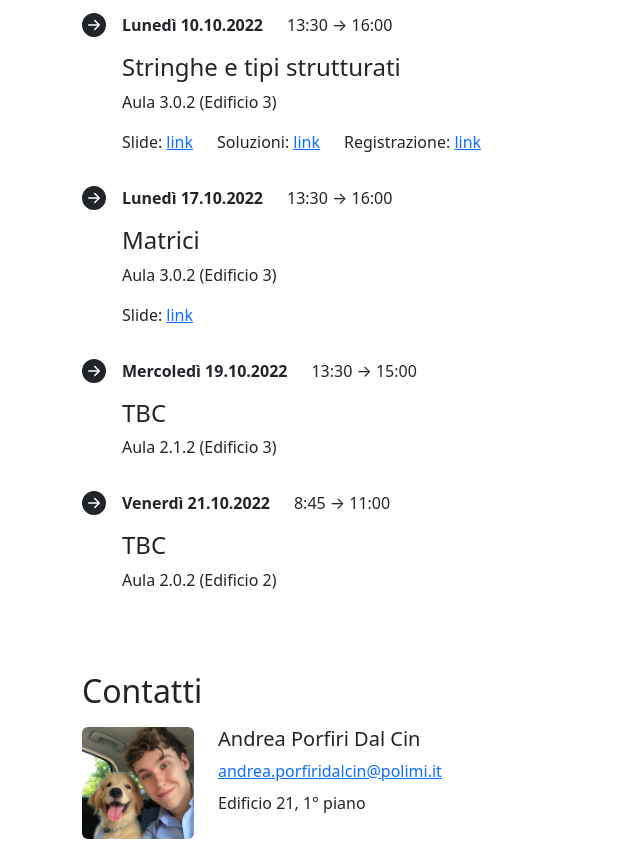
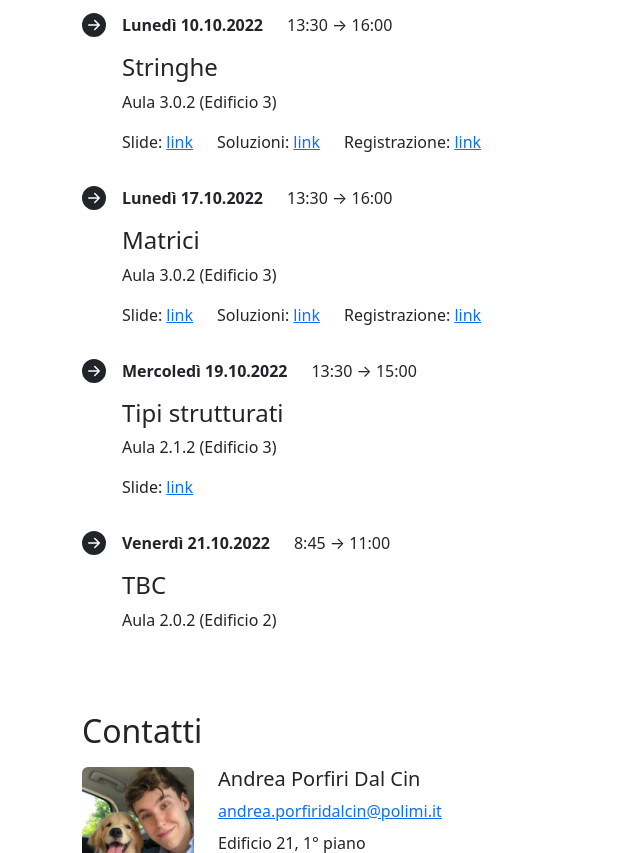
Before and after one commit to andreadalcin/andreadalcin.github.io, a plain HTML site: page informaticaA/esercitazione.html in a window 1280 px wide. Shown: the part 955-1808 px from the top of the page, without its empty margins (0-640 px from the left). Drawn offline with Linux system fonts and the light colour scheme.

Commit message:
materials 19102022

```diff
--- a/informaticaA/esercitazione.html
+++ b/informaticaA/esercitazione.html
@@ -144,7 +144,7 @@
                         <li class="d-flex align-items-start mb-3">
                             <div class="ms-2">
                                 <p><strong>Lunedì 10.10.2022</strong><span class="ms-4">13:30 &rarr; 16:00</span></p>
-                                <h4>Stringhe e tipi strutturati</h4>
+                                <h4>Stringhe</h4>
                                 <p>Aula 3.0.2 (Edificio 3)</p>
                                 <p class="mt-3">Slide: <a href="https://andreadalcin.github.io/informaticaA/materials/10102022_slides.pdf">link</a><span class="ms-4">Soluzioni: <a href="https://andreadalcin.github.io/informaticaA/materials/10102022_soluzioni.zip">link</a></span><span class="ms-4">Registrazione: <a href="https://politecnicomilano.webex.com/politecnicomilano/ldr.php?RCID=4e46af7afef4dcdef7089cdd08539cb8">link</a></span></p>
                             </div>
@@ -154,14 +154,15 @@
                                 <p><strong>Lunedì 17.10.2022</strong><span class="ms-4">13:30 &rarr; 16:00</span></p>
                                 <h4>Matrici</h4>
                                 <p>Aula 3.0.2 (Edificio 3)</p>
-                                <p class="mt-3">Slide: <a href="https://andreadalcin.github.io/informaticaA/materials/17102022_slides.pdf">link</a></p>
+                                <p class="mt-3">Slide: <a href="https://andreadalcin.github.io/informaticaA/materials/17102022_slides.pdf">link</a><span class="ms-4">Soluzioni: <a href="https://andreadalcin.github.io/informaticaA/materials/17102022_soluzioni.zip">link</a></span><span class="ms-4">Registrazione: <a href="https://politecnicomilano.webex.com/politecnicomilano/ldr.php?RCID=7ecfc1a1a52d04be9490f8363a9b2a5a">link</a></span></p>
                             </div>
                         </li>
                         <li class="d-flex align-items-start mb-3">
                             <div class="ms-2">
                                 <p><strong>Mercoledì 19.10.2022</strong><span class="ms-4">13:30 &rarr; 15:00</span></p>
-                                <h4>TBC</h4>
+                                <h4>Tipi strutturati</h4>
                                 <p>Aula 2.1.2 (Edificio 3)</p>
+                                <p class="mt-3">Slide: <a href="https://andreadalcin.github.io/informaticaA/materials/19102022_slides.pdf">link</a></p>
                             </div>
                         </li>
                         <li class="d-flex align-items-start mb-3">
```
Also changed, not shown: 2 other files.
